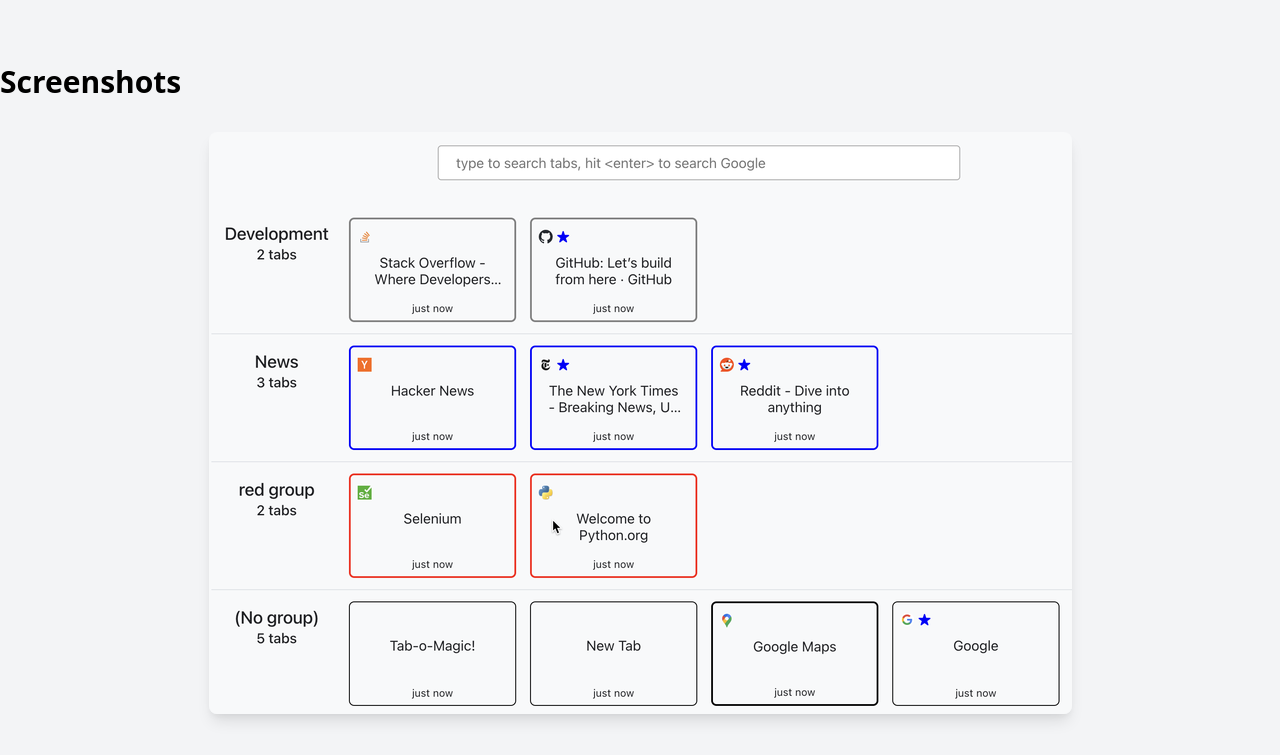
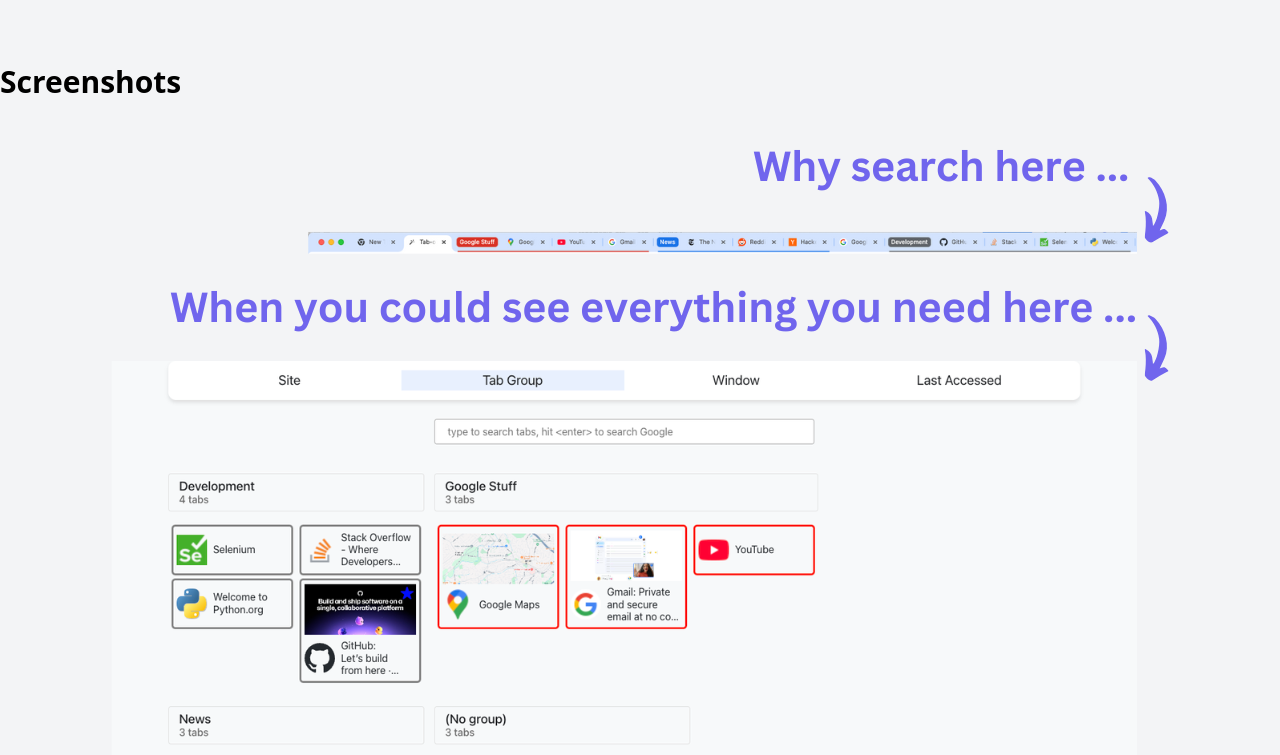
Before and after one commit to tabomagic/tabomagic.github.io, a plain HTML site: page index.html in a window 1280 px wide. Shown: the part 920-1675 px from the top of the page. Drawn offline with nearby package versions, Linux system fonts and the light colour scheme.

Commit message:
New screenshot

```diff
--- a/index.html
+++ b/index.html
@@ -95,7 +95,7 @@
       <div class="container mx-auto">
         <h2 class="text-3xl font-bold mb-8">Screenshots</h2>
         <div class="grid grid-cols-1 gap-8">
-          <img src="screenshot.png" alt="Screenshot" class="rounded-lg shadow-lg mx-auto">
+          <img src="tabomagic-screenshot.png" alt="Screenshot" class="rounded-lg shadow-lg mx-auto">
         </div>
       </div>
     </section>
```
